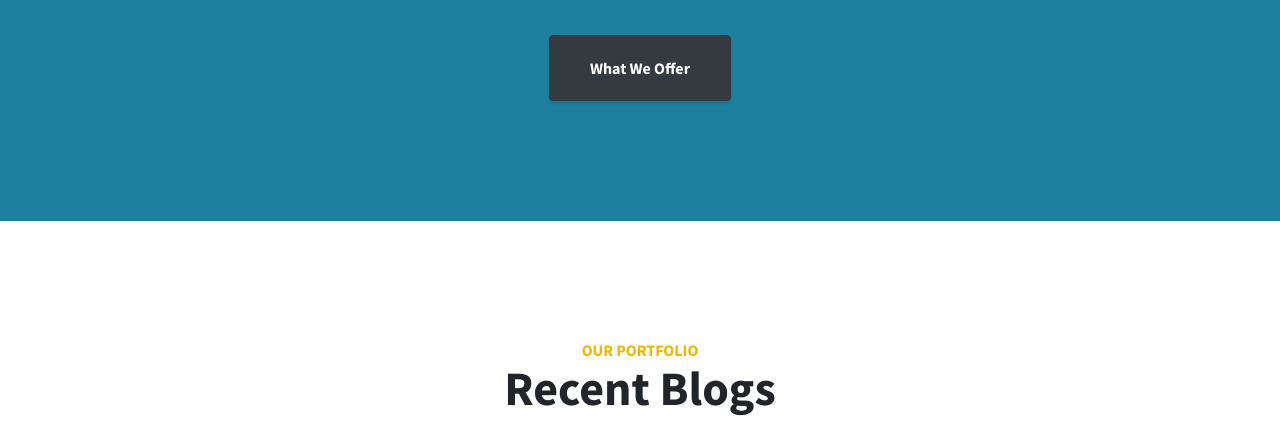
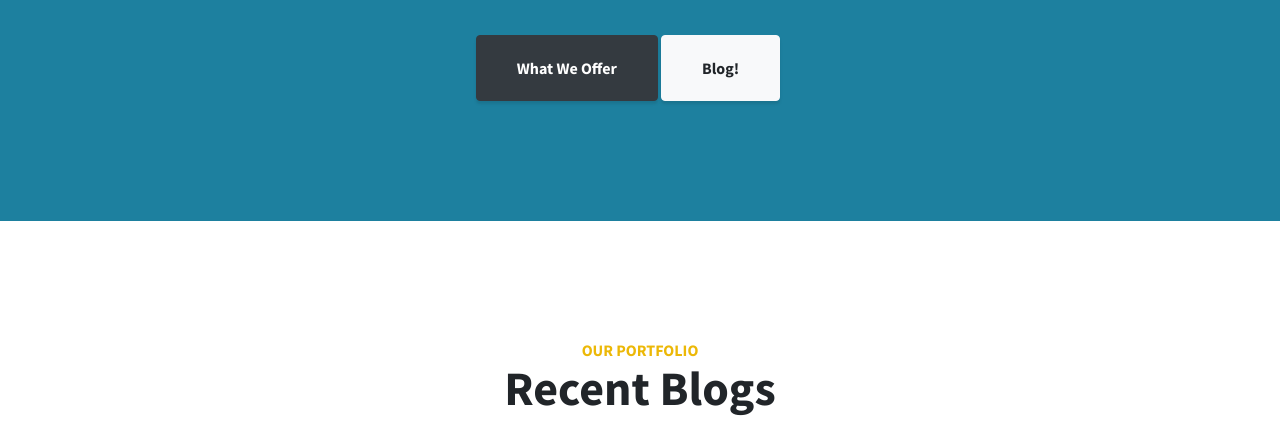
Before and after one commit to Cloud-Cast/CloudCast, a website with bundled scripts: page index.html in a window 1280 px wide. Shown: the part 1048-1469 px from the top of the page. Built offline with nearby package versions, Linux system fonts and the light colour scheme.

Commit message:
Update index.html

```diff
--- a/index.html
+++ b/index.html
@@ -65,7 +65,7 @@
   </header>
 
   <!-- About -->
-  <section class="content-section bg-primary" id="about">
+  <section class="content-section bg-primary text-white" id="about">
     <div class="container text-center">
       <div class="row">
         <div class="col-lg-10 mx-auto">
@@ -73,6 +73,7 @@
           <p class="lead mb-5">This will take you to our YouTube Channel
             <a href="https://www.youtube.com/channel/UCJVhYdmDAjtiq-UdNo4NJNg">CloudCast</a>!</p>
           <a class="btn btn-dark btn-xl js-scroll-trigger" href="#services">What We Offer</a>
+          <a href="#blog" class="btn btn-xl btn-light mr-4">Blog!</a>
         </div>
       </div>
     </div>
@@ -196,7 +197,7 @@
   </section>
 
   <!-- Blog html -->
-  <section class="blog">
+  <section class="blog" id="blog">
     <div class="blogHTML">
     </div>
   </section>
```
